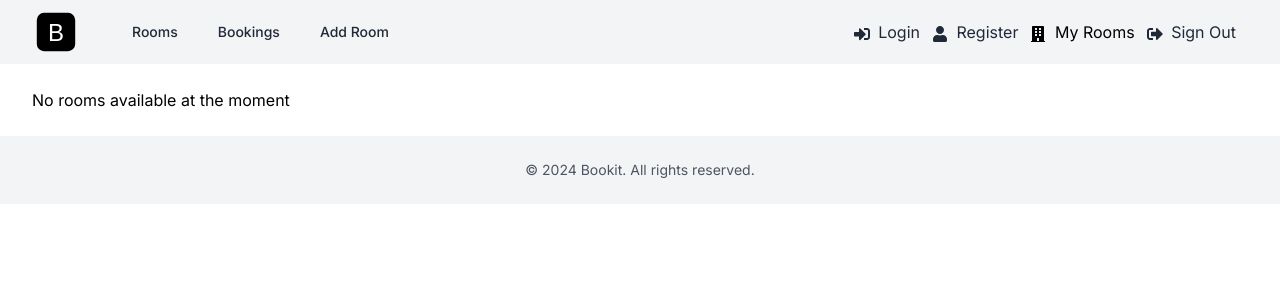
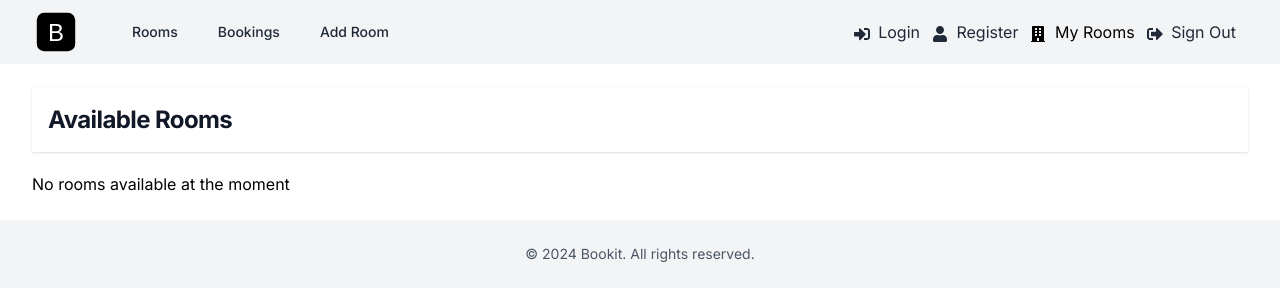
Before and after one commit to kriztiank-UCN/bookit, a Next.js app: page / in a window 1280 px wide. Shown: the top 300 px of the page. Built offline with nearby package versions, Linux system fonts and the light colour scheme.

Commit message:
Heading Component

```diff
--- a/app/page.jsx
+++ b/app/page.jsx
@@ -1,9 +1,11 @@
 import RoomCard from "@/components/RoomCard";
+import Heading from "@/components/Heading";
 import rooms from "@/data/rooms";
 
 export default function Home() {
   return (
     <>
+      <Heading title="Available Rooms" />
       {rooms.length > 0 ? (
         rooms.map((room) => <RoomCard room={room} />)
       ) : (
--- /dev/null
+++ b/components/Heading.jsx
@@ -0,0 +1,9 @@
+const Heading = ({ title }) => {
+  return (
+    <section class='bg-white mb-5 shadow px-4 py-4'>
+      <h1 class='text-2xl font-bold tracking-tight text-gray-900'>{title}</h1>
+    </section>
+  );
+};
+
+export default Heading;
```
